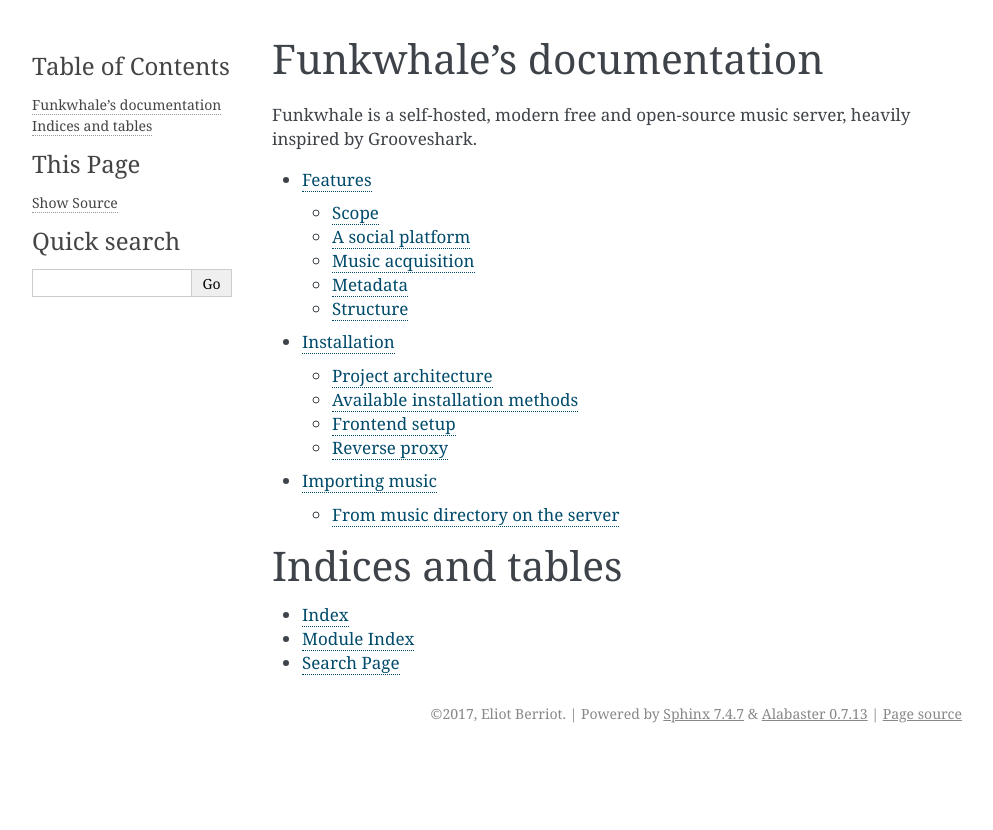
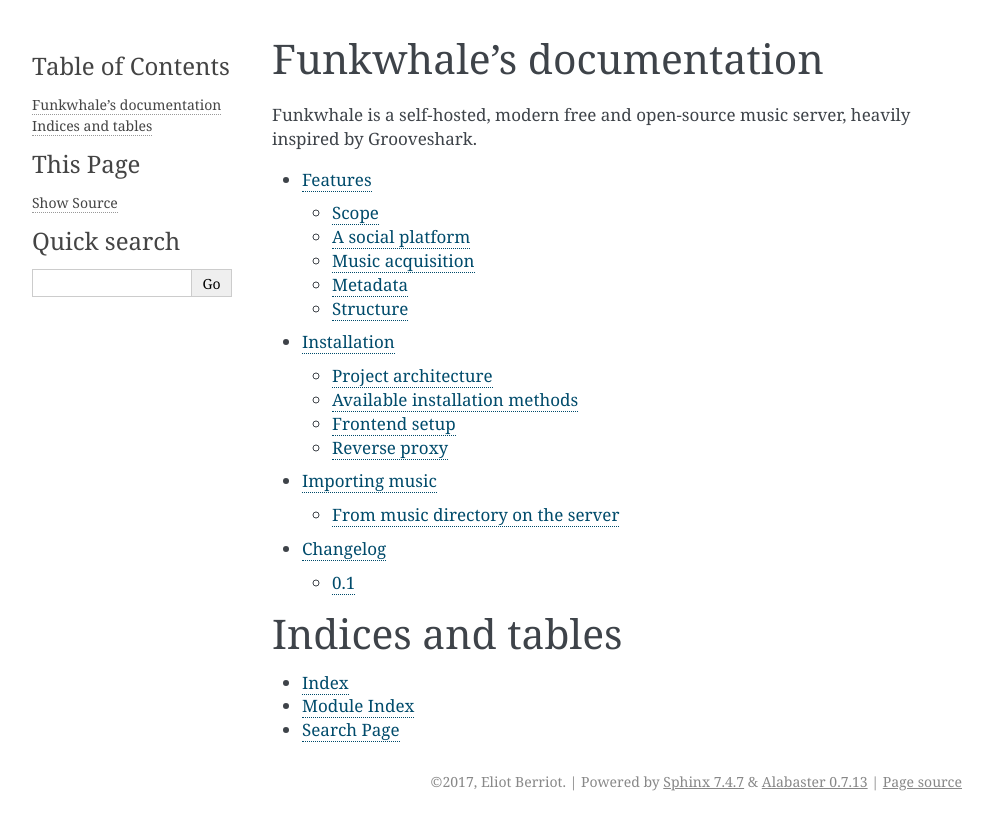
Before and after one commit to RYGhub/funkwhale, a Sphinx documentation site: the page built from docs/index.rst, in a window 1280 px wide. Shown: the top 830 px of the page, without its empty margins (148-1141 px from the left). Built offline with Sphinx 7.4.7, drawn with Linux system fonts in a browser that asks for light colours.

Commit message:
Changelog

```diff
--- /dev/null
+++ b/docs/changelog.rst
@@ -0,0 +1,10 @@
+Changelog
+=========
+
+
+0.1
+-------
+
+2017-06-26
+
+Initial release
--- a/docs/index.rst
+++ b/docs/index.rst
@@ -14,7 +14,7 @@
    features
    installation/index
    importing-music
-
+   changelog
 
 Indices and tables
 ==================
```
